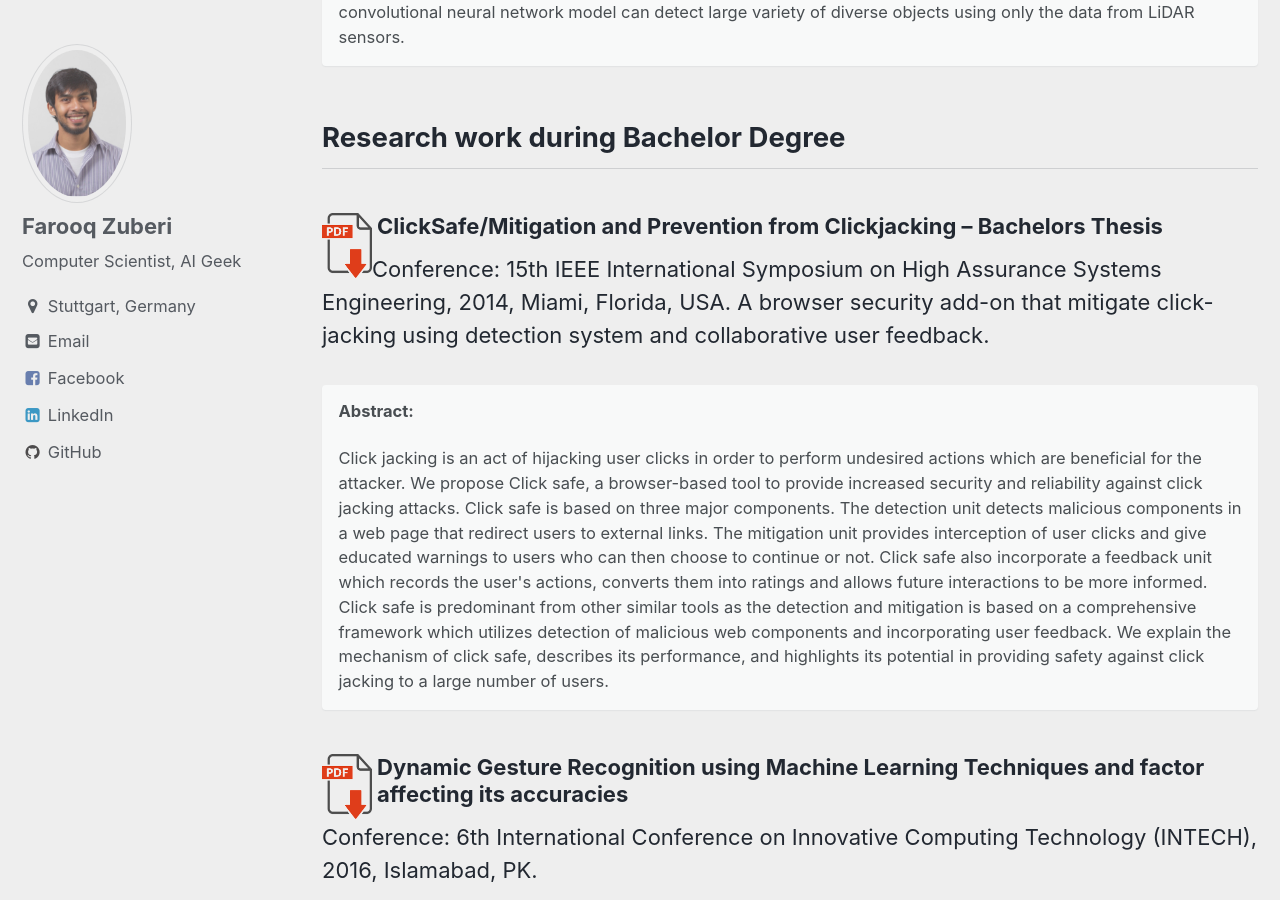
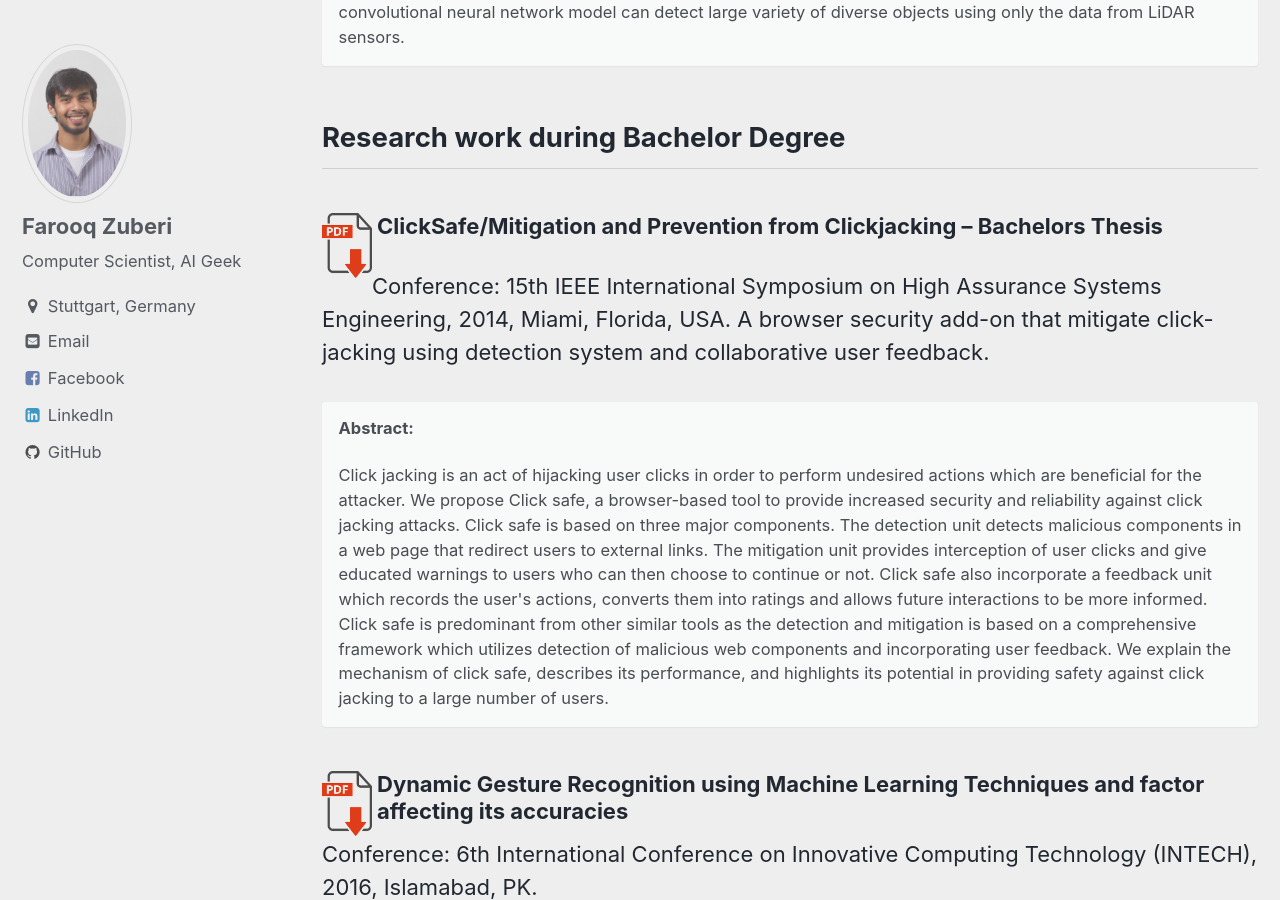
Before and after one commit to FarooqZuberi/FarooqZuberi.github.io, a Jekyll site: the page built from _pages/publications.html, in a window 1280 px wide and 900 px high, scrolled down 802 px. Built offline with Jekyll 4.4.1, drawn with Linux system fonts in a browser that asks for light colours.

Commit message:
fixed minor issues

```diff
--- a/_pages/publications.html
+++ b/_pages/publications.html
@@ -14,7 +14,7 @@ layout: single
 
 <h2>Research work during Bachelor Degree</h2>
 <h3><a href="http://ieeexplore.ieee.org/document/6754607/" target="_blank"><img src="{{ site.url }}{{ site.baseurl }}/assets/images/icons/pdf.gif" alt="ClickSafe/Mitigation and Prevention from Clickjacking – Bachelors Thesis" style="float: left;"  height="50" width="50"></a><div style="padding-left:55px;display: block;">ClickSafe/Mitigation and Prevention from Clickjacking – Bachelors Thesis</div></h3>
-<p style="padding-top: 3px;">Conference: 15th IEEE International Symposium on High Assurance Systems Engineering, 2014, Miami, Florida, USA. A browser security add-on that mitigate click-jacking using detection system and collaborative user feedback.</p>
+<p style="padding-top: 20px;">Conference: 15th IEEE International Symposium on High Assurance Systems Engineering, 2014, Miami, Florida, USA. A browser security add-on that mitigate click-jacking using detection system and collaborative user feedback.</p>
 
 <div class="notice">
 <h4>Abstract:</h4>
```
